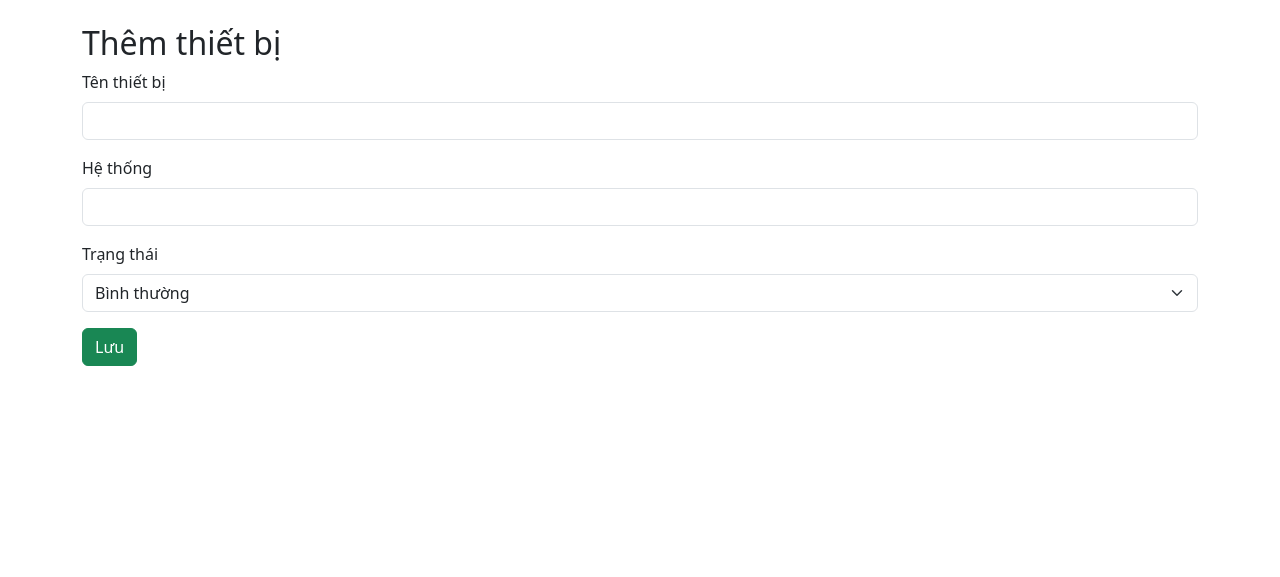
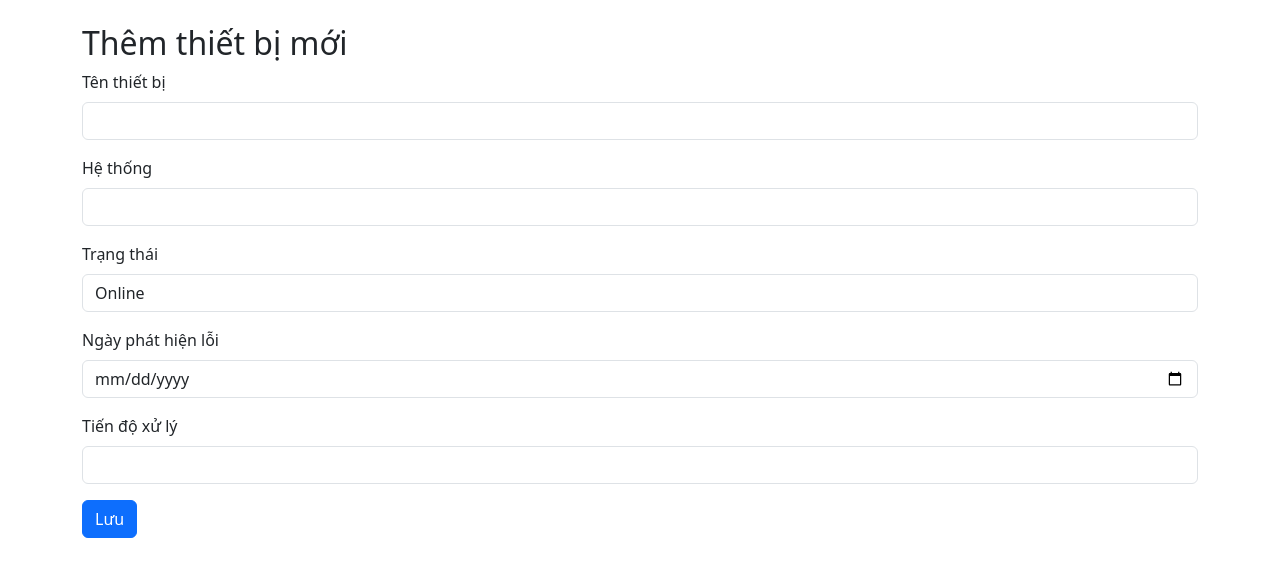
Before and after one commit to lachong8x/QLBMB, a Flask app: page /add in a window 1280 px wide. Shown: the top 577 px of the page. Run offline with Flask 3, Linux system fonts and the light colour scheme.

Commit message:
Add files via upload

```diff
--- a/templates/add_device.html
+++ b/templates/add_device.html
@@ -1,23 +1,40 @@
-{% extends "layout.html" %}
-{% block title %}Thêm thiết bị{% endblock %}
-{% block content %}
-<h2>Thêm thiết bị</h2>
-<form method="post">
+
+<!DOCTYPE html>
+<html lang="vi">
+<head>
+    <meta charset="UTF-8">
+    <title>Thêm thiết bị</title>
+    <link href="https://cdn.jsdelivr.net/npm/bootstrap@5.3.0/dist/css/bootstrap.min.css" rel="stylesheet">
+</head>
+<body>
+<div class="container mt-4">
+    <h2>Thêm thiết bị mới</h2>
+    <form method="POST">
         <div class="mb-3">
             <label class="form-label">Tên thiết bị</label>
-        <input type="text" name="name" class="form-control">
+            <input type="text" class="form-control" name="name" required>
         </div>
         <div class="mb-3">
             <label class="form-label">Hệ thống</label>
-        <input type="text" name="system" class="form-control">
+            <input type="text" class="form-control" name="system" required>
         </div>
         <div class="mb-3">
             <label class="form-label">Trạng thái</label>
-        <select name="status" class="form-select">
-            <option value="Bình thường">Bình thường</option>
-            <option value="Sự cố">Sự cố</option>
+            <select class="form-control" name="status">
+                <option value="Online">Online</option>
+                <option value="Offline">Offline</option>
             </select>
         </div>
-    <button type="submit" class="btn btn-success">Lưu</button>
+        <div class="mb-3">
+            <label class="form-label">Ngày phát hiện lỗi</label>
+            <input type="date" class="form-control" name="error_date">
+        </div>
+        <div class="mb-3">
+            <label class="form-label">Tiến độ xử lý</label>
+            <input type="text" class="form-control" name="progress">
+        </div>
+        <button type="submit" class="btn btn-primary">Lưu</button>
     </form>
-{% endblock %}
+</div>
+</body>
+</html>
```
Also changed, not shown: templates/dashboard.html (+24 -8 lines). Lines whose indentation alone changed are shown as unchanged.
